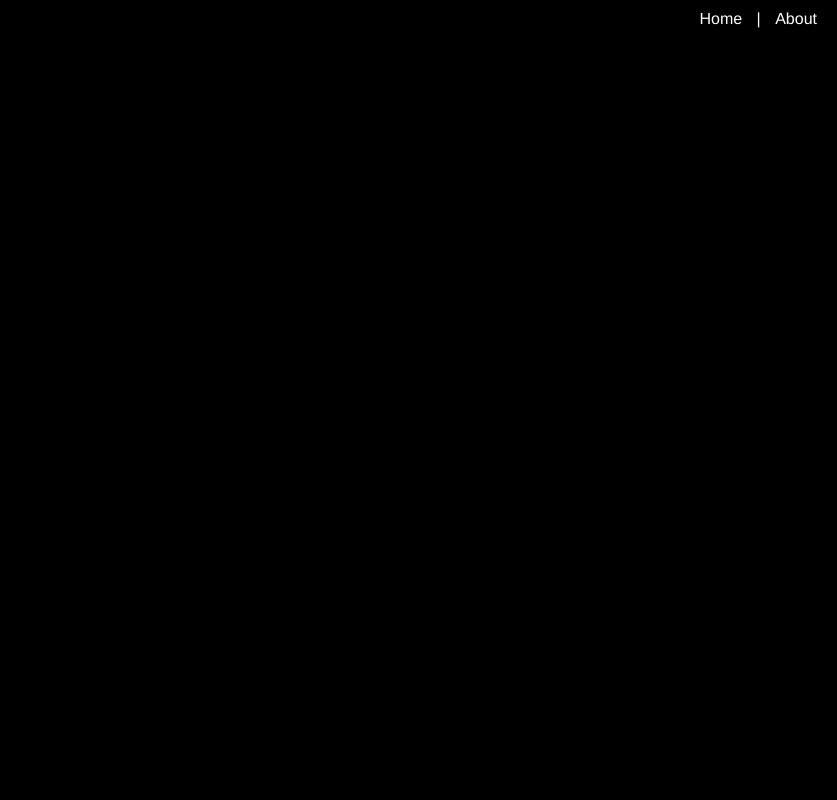
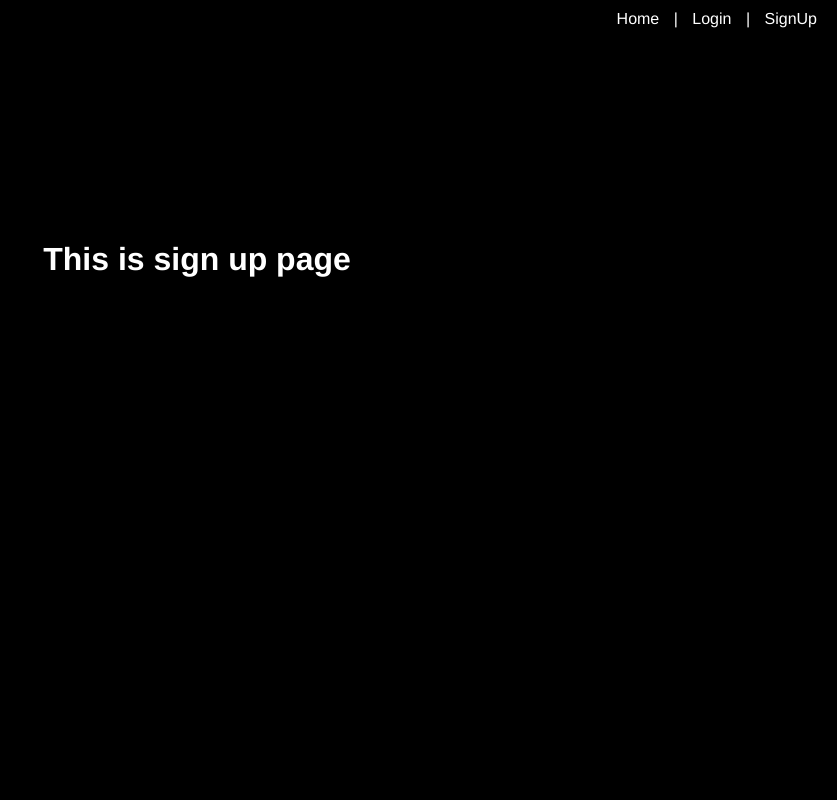
Before and after one commit to Jungjjeong/Variable-generator, a Vue app in the folder front/: page /signUp in a window 1280 px wide. Shown: the top 800 px of the page, without its empty margins (443-1280 px from the left). Built offline with nearby package versions, Linux system fonts and the light colour scheme.

Commit message:
feat : Add SignUp, Login Page

```diff
--- a/front/src/components/common/Header.vue
+++ b/front/src/components/common/Header.vue
@@ -2,7 +2,8 @@
 	<header>
 		<div id='nav'>
 			<router-link class='menu' to="/">Home</router-link> |
-			<router-link class='menu' to="/about">About</router-link>
+			<router-link class='menu' to="/login">Login</router-link> |
+      <router-link class='menu' to="/signUp">SignUp</router-link>
 		</div>
 	</header>
 </template>
--- a/front/src/router/index.js
+++ b/front/src/router/index.js
@@ -1,6 +1,7 @@
 import Vue from 'vue'
 import VueRouter from 'vue-router'
 import HomeView from '../views/HomeView.vue'
+import SignUpView from '../views/SignUpView.vue'
 
 Vue.use(VueRouter)
 
@@ -11,12 +12,17 @@ const routes = [
     component: HomeView
   },
   {
-    path: '/about',
-    name: 'about',
+    path: '/login',
+    name: 'login',
     // route level code-splitting
     // this generates a separate chunk (about.[hash].js) for this route
     // which is lazy-loaded when the route is visited.
-    component: () => import(/* webpackChunkName: "about" */ '../views/AboutView.vue')
+    component: () => import(/* webpackChunkName: "about" */ '../views/LoginView.vue')
+  },
+  {
+    path: '/signUp',
+    name: 'signUp',
+    component: SignUpView
   }
 ]
 
--- a/front/src/views/AboutView.vue
+++ /dev/null
@@ -1,5 +0,0 @@
-<template>
-  <div class="about">
-    <h1>This is an about page</h1>
-  </div>
-</template>
--- a/front/src/views/HomeView.vue
+++ b/front/src/views/HomeView.vue
@@ -1,6 +1,6 @@
 <template>
   <div class="home">
-    <img alt="Vue logo" src="../assets/logo.png" style="width:13vh">
+    <img alt="Vue logo" src="../assets/logo.png" style="width:12vh">
     <HelloWorld msg="변수명 생성기"/>
   </div>
 </template>
--- /dev/null
+++ b/front/src/views/LoginView.vue
@@ -0,0 +1,11 @@
+<template>
+  <div class="login">
+    <h1>This is login page</h1>
+  </div>
+</template>
+
+<style scoped>
+h1 {
+  color: white;
+}
+</style>
--- /dev/null
+++ b/front/src/views/SignUpView.vue
@@ -0,0 +1,11 @@
+<template>
+  <div class="signUp">
+    <h1>This is sign up page</h1>
+  </div>
+</template>
+
+<style scoped>
+h1 {
+  color: white;
+}
+</style>
```
Also changed, not shown: front/public/index.html (+4 -4 lines), front/src/components/HelloWorld.vue (+0 -27 lines), 1 other file (tests, documents, lock files or other folders).
